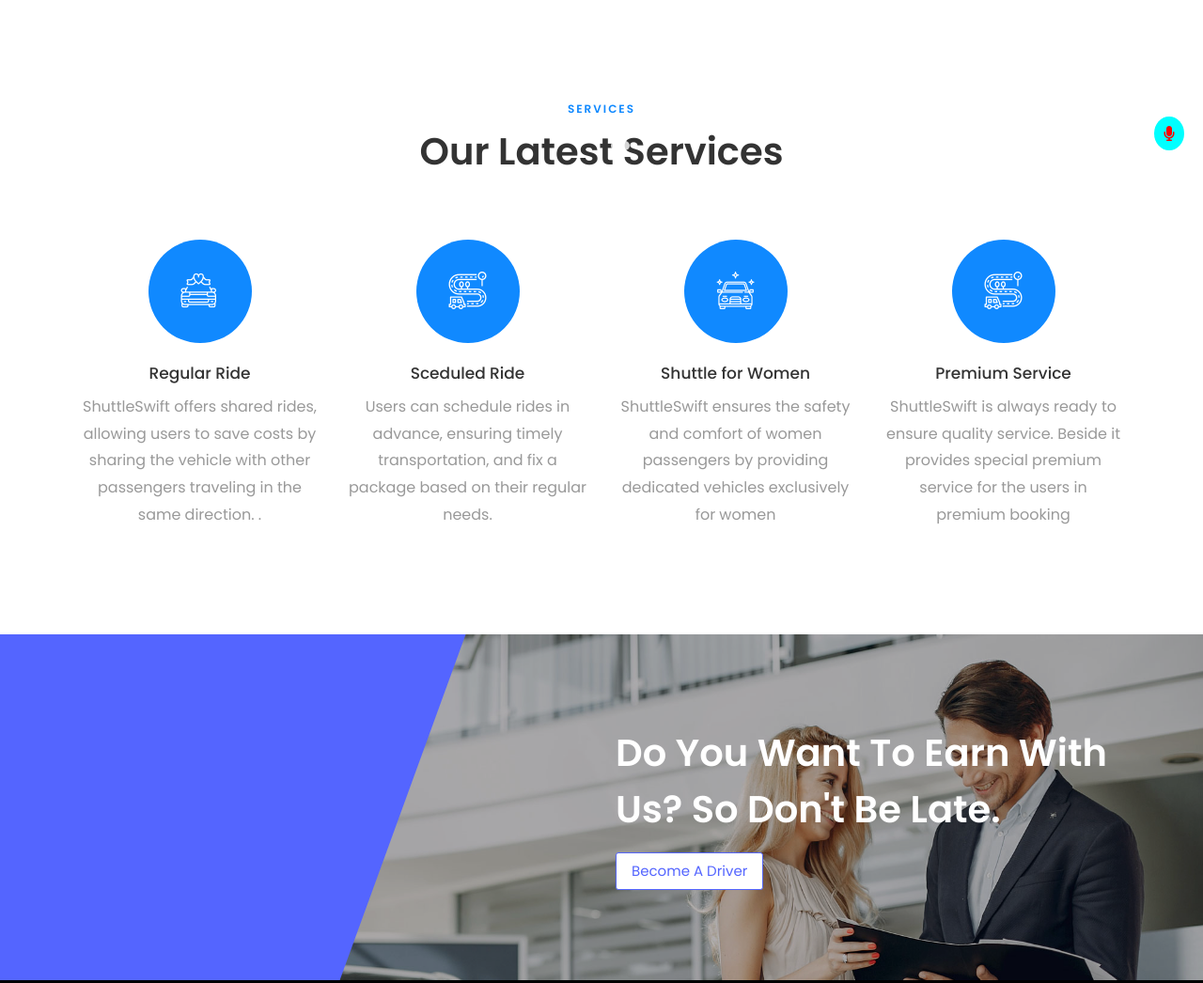
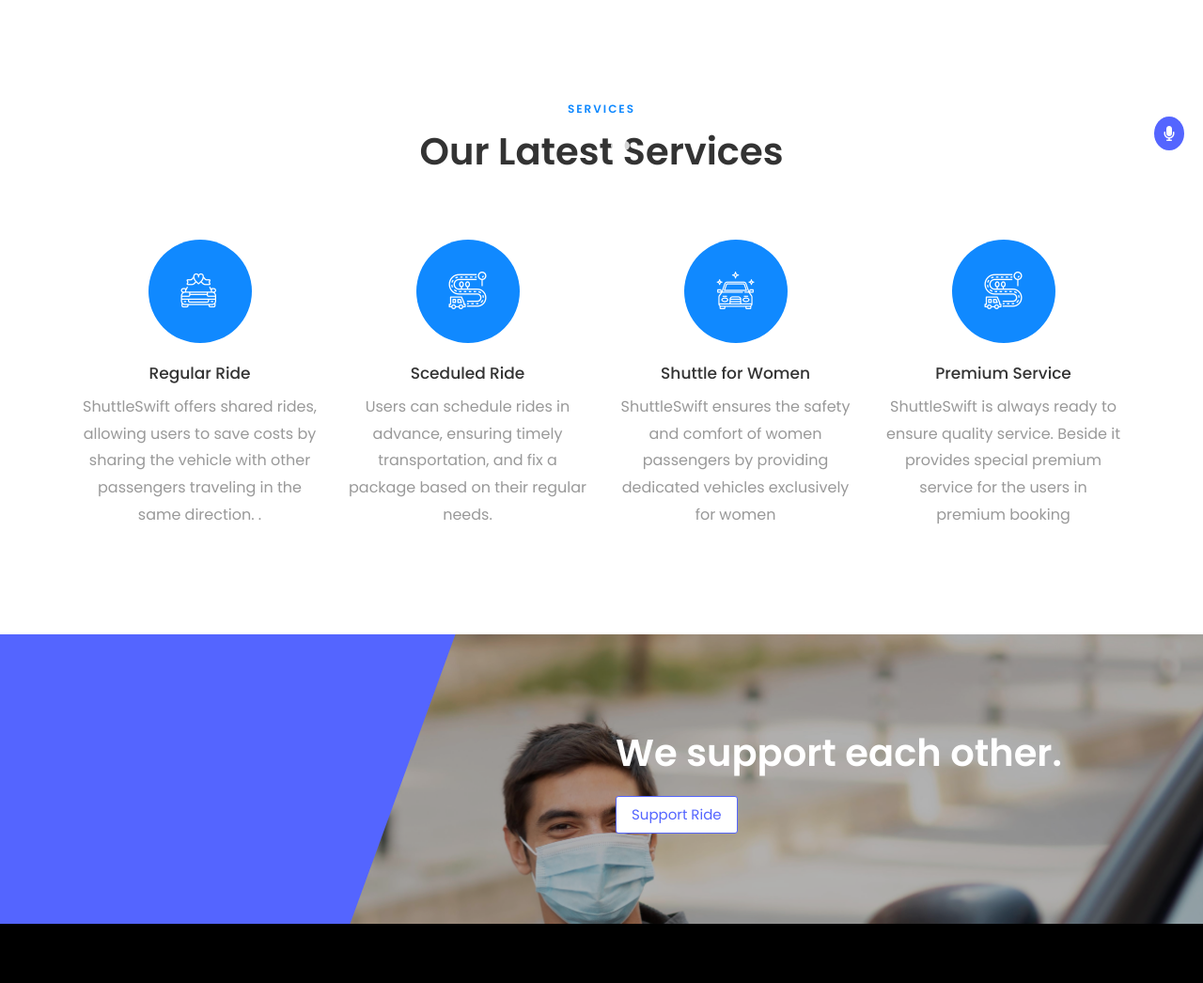
Before and after one commit to zafor4/sf2, a plain HTML site: page services.html in a window 1280 px wide. Shown: the part 620-1666 px from the top of the page at 94% size. Drawn offline with Linux system fonts and the light colour scheme; some packages are replaced by stand-ins of ours; no server answers; files whose address does not match are found by name.

Commit message:
Final Two

```diff
--- a/css/authentication.css
+++ b/css/authentication.css
@@ -56,8 +56,8 @@
     bottom: 20px; /* Adjust this value to your desired vertical position */
     right: 20px; /* Adjust this value to your desired horizontal position */
     z-index: 9999; /* Make sure it's above other content */
-    background-color: aqua; /* Optional: Add background color */
-    color: red;
+    background-color: #5465FF; /* Optional: Add background color */
+    color: #FFFFFF;
     padding: 10px; /* Optional: Add padding */
     border-radius: 50%; /* Optional: Add border-radius for circular shape */
     cursor: pointer; /* Add cursor pointer for better UX */
--- a/services.html
+++ b/services.html
@@ -109,7 +109,7 @@
 
 
 
-    <section class="hero-wrap hero-wrap-2 js-fullheight" style="background-image: url('images/bg_3.jpg');" data-stellar-background-ratio="0.5">
+    <section class="hero-wrap hero-wrap-2 js-fullheight" style="background-image: url('images/bgService4.jpg');" data-stellar-background-ratio="0.5">
       <div class="overlay"></div>
       <div class="container">
         <div class="row no-gutters slider-text js-fullheight align-items-end justify-content-start">
@@ -178,13 +178,13 @@
 		</section>
 
 
-		<section class="ftco-section ftco-intro" style="background-image: url(images/bg_3.jpg);">
+		<section class="ftco-section ftco-intro" style="background-image: url(images/at.jpg);">
 			<div class="overlay"></div>
 			<div class="container">
 				<div class="row justify-content-end">
 					<div class="col-md-6 heading-section heading-section-white ftco-animate">
-            <h2 class="mb-3">Do You Want To Earn With Us? So Don't Be Late.</h2>
-            <a href="#" class="btn btn-primary btn-lg">Become A Driver</a>
+            <h2 class="mb-3">We support each other.</h2>
+            <a href="#" class="btn btn-primary btn-lg">Support Ride</a>
           </div>
 				</div>
 			</div>
```
Also changed, not shown: about.html (+2 -2 lines), contact.html (+3 -4 lines), index.html (+1 -1 lines), images/at.jpg (added), images/bgContact.jpg (added), images/bgService2.jpg (added), images/bgService3.jpg (added), images/bgservice.jpg (added), images/ewu.jpeg (added), images/google.png (added), images/map.jpg (added), 1 other file.
